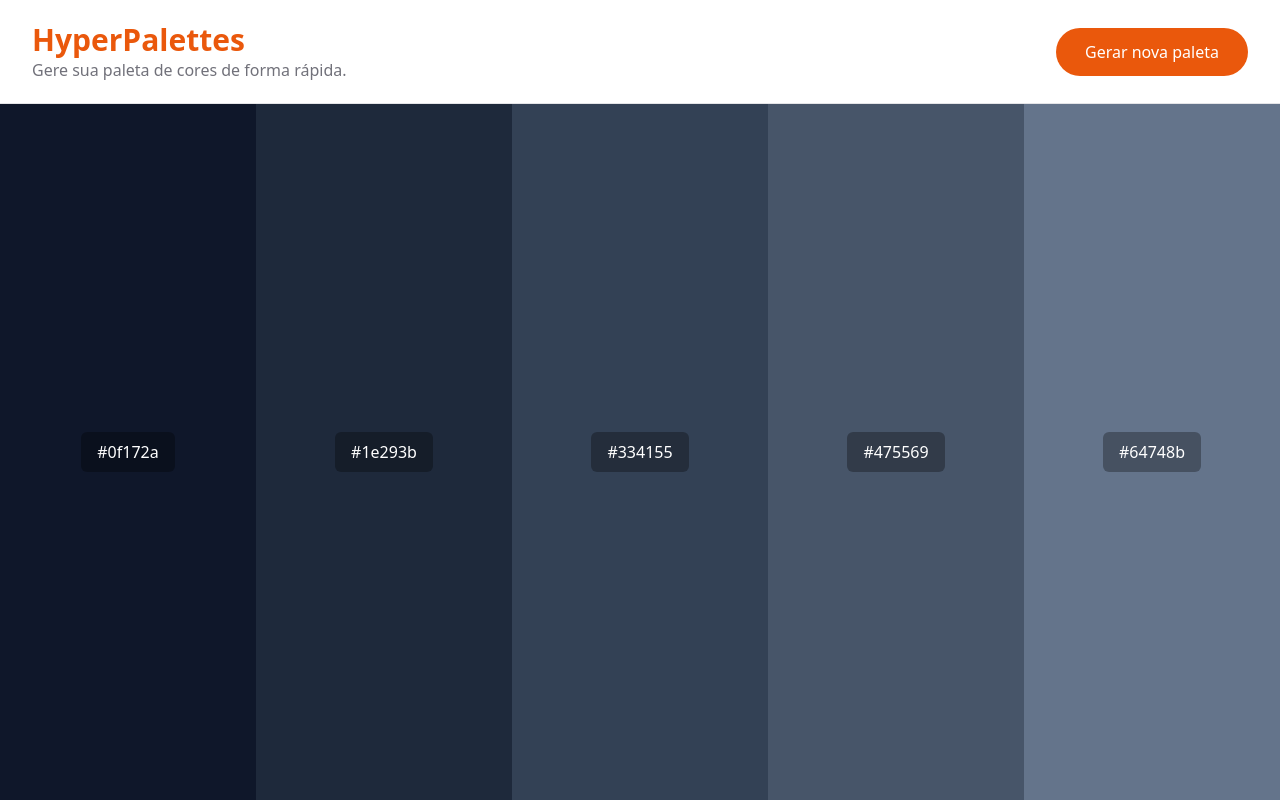
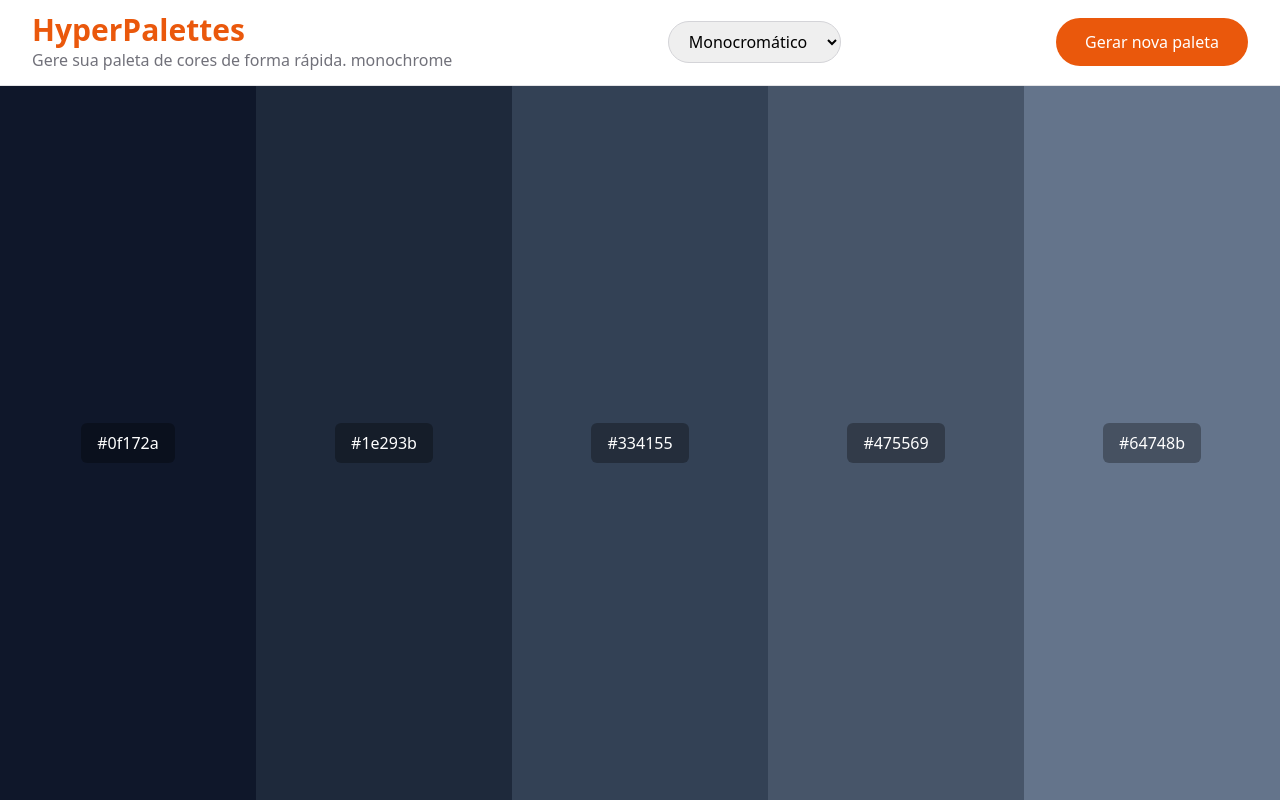
Before and after one commit to BillyCoding/hyperpalette, an Angular app: page / in a window 1280 px wide. Built offline with nearby package versions, Linux system fonts and the light colour scheme.

Commit message:
feat: change generation mode

```diff
--- a/src/app/app.component.html
+++ b/src/app/app.component.html
@@ -1,9 +1,18 @@
 <main class="bg-white flex w-full h-[100dvh] items-center flex-col">
-  <div class="h-[15dvh] bg-white border-b border-zinc-200 w-full flex items-center justify-between px-4 md:px-8">
+  <div class="h-[12dvh] bg-white border-b border-zinc-200 w-full flex items-center justify-between px-4 md:px-8">
     <div>
       <h1 class="font-extrabold text-xl md:text-3xl  text-orange-600">HyperPalettes</h1>
-      <p class="text-zinc-500 font-medium text-sm md:text-base">Gere sua paleta de cores de forma rápida.</p>
+      <p class="text-zinc-500 font-medium text-sm md:text-base">Gere sua paleta de cores de forma rápida.
+        {{paletteMode}}</p>
     </div>
+    <div>
+      <select class="border border-zinc-300 rounded-full px-4 py-2 font-medium" (change)="handleChangeMode($event)">
+        <option value="monochrome">Monocromático</option>
+        <option value="analogic">Analógico</option>
+        <option value="complement">Complemento</option>
+      </select>
+    </div>
+
     <div (click)="handleGenerateRandomColorPalleteApi()"
       class="bg-orange-600 font-medium text-sm md:text-base cursor-pointer w-48 flex items-center justify-center py-3 rounded-full text-white">
       <p>{{loading ? 'Carregando...' : 'Gerar nova paleta'}}</p>
--- a/src/app/app.component.ts
+++ b/src/app/app.component.ts
@@ -17,7 +17,8 @@ import { HttpClient } from '@angular/common/http';
 export class AppComponent {
   title = 'angular-color-pallete';
 
-  palleteSize = 5
+  paletteSize = 5
+  paletteMode = 'monochrome'
   loading = false
   colors: string[] = ['#0f172a', '#1e293b', '#334155', '#475569', '#64748b']
 
@@ -28,7 +29,7 @@ export class AppComponent {
     if (!this.loading) {
       this.loading = true
       const randomColor = Math.floor(Math.random() * 16777215).toString(16).padStart(6, '0');
-      const apiUrl = `https://www.thecolorapi.com/scheme?hex=${randomColor}&mode=monochrome&count=${this.palleteSize}`;
+      const apiUrl = `https://www.thecolorapi.com/scheme?hex=${randomColor}&mode=${this.paletteMode}&count=${this.paletteSize}`;
       this.http.get<any>(apiUrl).subscribe(
         (response) => {
           this.colors = response.colors.map((color: any) => color.hex.value);
@@ -46,11 +47,17 @@ export class AppComponent {
   handleGenerateRandomColorPallete() {
     const newColors: string[] = [];
 
-    for (let i = 0; i < this.palleteSize; i++) {
+    for (let i = 0; i < this.paletteSize; i++) {
       const randomColor = `#${Math.floor(Math.random() * 16777215).toString(16).padStart(6, '0')}`;
       newColors.push(randomColor);
     }
 
     this.colors = newColors
   }
+
+  handleChangeMode(event: Event) {
+    const target = event.target as HTMLSelectElement;
+    this.paletteMode = target.value
+    this.handleGenerateRandomColorPalleteApi()
+  }
 }
--- a/src/index.html
+++ b/src/index.html
@@ -6,7 +6,7 @@
   <title>HyperPalettes</title>
   <base href="/">
   <meta name="viewport" content="width=device-width, initial-scale=1">
-  <link rel="icon" type="image/x-icon" href="favicon.ico">
+  <link rel="icon" type="image/x-icon" href="icon.png">
 </head>
 
 <body>
```
Also changed, not shown: public/icon.png (added).
